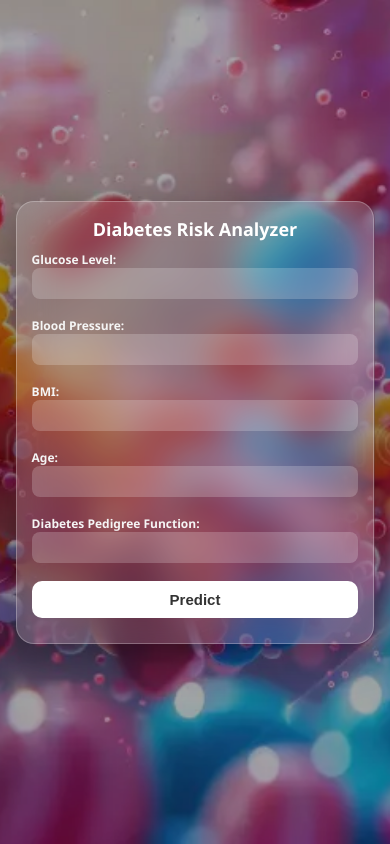
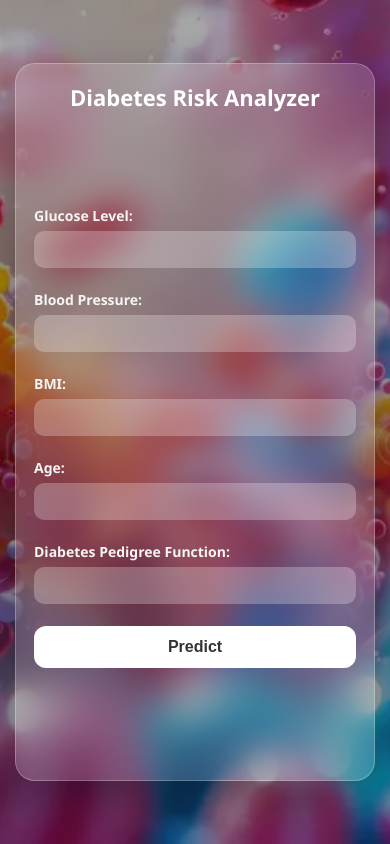
Before and after one commit to Richa-Melkani/diabetes-risk-analyzer, a Flask app: page / in a window 390 px wide. Run offline with Flask 3, Linux system fonts and the light colour scheme; parts of the project's set-up code (start-up, migrations or seed data) failed here and were passed over.

Commit message:
update css for android

```diff
--- a/static/style.css
+++ b/static/style.css
@@ -7,25 +7,26 @@
 body {
     font-family: 'Segoe UI', sans-serif;
 
-    /* background */
+    /* Background */
     background-image: url("/static/img/bg_9.webp");
     background-size: cover;
     background-position: center;
     background-repeat: no-repeat;
 
-    /* FULL SCREEN FIX */
+    min-height: 100vh;
     width: 100vw;
-    height: 100vh;
-    overflow: hidden;
 
     display: flex;
     justify-content: center;
     align-items: center;
 
+    padding: 15px;
+
     position: relative;
+    overflow: hidden;
 }
 
-/* dark overlay */
+/* Dark overlay */
 body::before {
     content: "";
     position: absolute;
@@ -34,30 +35,27 @@ body::before {
     z-index: 0;
 }
 
-/* GLASS CONTAINER (AUTO FIT SCREEN) */
+/* GLASS CONTAINER */
 .container {
     position: relative;
     z-index: 1;
 
-    /* responsive size */
-    width: min(520px, 90vw);
-    max-height: 90vh;
+    width: min(600px, 95vw);
+    min-height: 80vh;
+    max-height: 95vh;
 
-    padding: 20px;
+    padding: 25px;
 
     background: rgba(255, 255, 255, 0.15);
     backdrop-filter: blur(18px);
     -webkit-backdrop-filter: blur(18px);
 
-    border-radius: 18px;
+    border-radius: 20px;
     border: 1px solid rgba(255, 255, 255, 0.25);
 
     box-shadow: 0 15px 40px rgba(0,0,0,0.3);
 
     color: #fff;
-
-    /* IMPORTANT: prevents vertical scroll */
-    overflow: hidden;
 
     display: flex;
     flex-direction: column;
@@ -67,16 +65,16 @@ body::before {
 /* TITLE */
 h2 {
     text-align: center;
-    margin-bottom: 10px;
+    margin-bottom: 15px;
     color: #fff;
-    font-size: 22px;
+    font-size: 24px;
 }
 
-/* FORM AREA */
+/* FORM */
 form {
     display: flex;
     flex-direction: column;
-    gap: 10px;
+    gap: 14px;
 }
 
 /* FORM GROUP */
@@ -92,35 +90,36 @@ form {
 
     font-weight: 600;
     color: #f5f5f5;
-    font-size: 13px;
+    font-size: 15px;
 }
 
 /* INPUT */
 .form-group input {
-    width: 200px;
-    padding: 8px;
+    width: 55%;
+    padding: 10px;
 
-    border-radius: 8px;
+    border-radius: 10px;
     border: none;
     outline: none;
 
-    font-size: 13px;
+    font-size: 14px;
 
-    background: rgba(255, 255, 255, 0.2);
+    background: rgba(255, 255, 255, 0.25);
     color: #000;
 }
 
 /* BUTTON */
 button {
     width: 100%;
-    padding: 10px;
+    padding: 12px;
 
     border: none;
-    border-radius: 10px;
+    border-radius: 12px;
 
     background: #ffffff;
     color: #333;
-    font-size: 15px;
+
+    font-size: 16px;
     font-weight: bold;
 
     cursor: pointer;
@@ -128,44 +127,63 @@ button {
 }
 
 button:hover {
-    transform: scale(1.02);
+    transform: scale(1.03);
 }
 
 /* RESULT */
 .result {
-    margin-top: 10px;
+    margin-top: 15px;
     text-align: center;
     font-size: 14px;
 }
 
 .result h3, .result h4, .result p {
-    margin: 4px 0;
+    margin: 5px 0;
 }
 
-/* COLORS */
-.low { color: #00ff88; font-weight: bold; }
-.medium { color: #ffcc00; font-weight: bold; }
-.high { color: #ff4d4d; font-weight: bold; }
+/* RISK COLORS */
+.low {
+    color: #00ff88;
+    font-weight: bold;
+}
 
-/* MOBILE */
+.medium {
+    color: #ffcc00;
+    font-weight: bold;
+}
+
+.high {
+    color: #ff4d4d;
+    font-weight: bold;
+}
+
+/* RESPONSIVE MOBILE */
 @media (max-width: 600px) {
+
     .container {
-        width: 92vw;
-        max-height: 95vh;
-        padding: 15px;
+        width: 95vw;
+        min-height: 85vh;
+        padding: 18px;
+    }
+
+    h2 {
+        font-size: 22px;
     }
 
     .form-group label {
         flex-direction: column;
         align-items: flex-start;
-        font-size: 12px;
+        font-size: 14px;
+        gap: 6px;
     }
 
     .form-group input {
         width: 100%;
+        font-size: 15px;
     }
 
-    h2 {
-        font-size: 18px;
+    button {
+        font-size: 16px;
+        padding: 12px;
     }
 }
```
